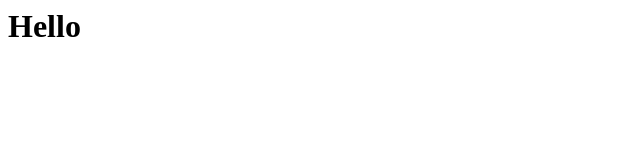
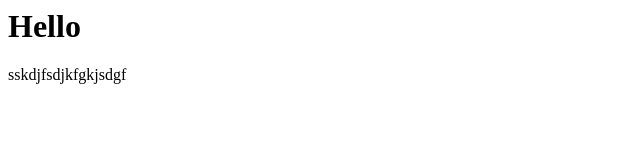
Before and after one commit to laurawillis/laurawillis.github.com, a plain HTML site: page index.html in a window 1280 px wide. Shown: the whole page, without its empty margins (0-640 px from the left). Drawn offline with Linux system fonts and the light colour scheme.

Commit message:
Update index.html

```diff
--- a/index.html
+++ b/index.html
@@ -1 +1,2 @@
 <h1>Hello</h1>
+<p>sskdjfsdjkfgkjsdgf</p>
```
